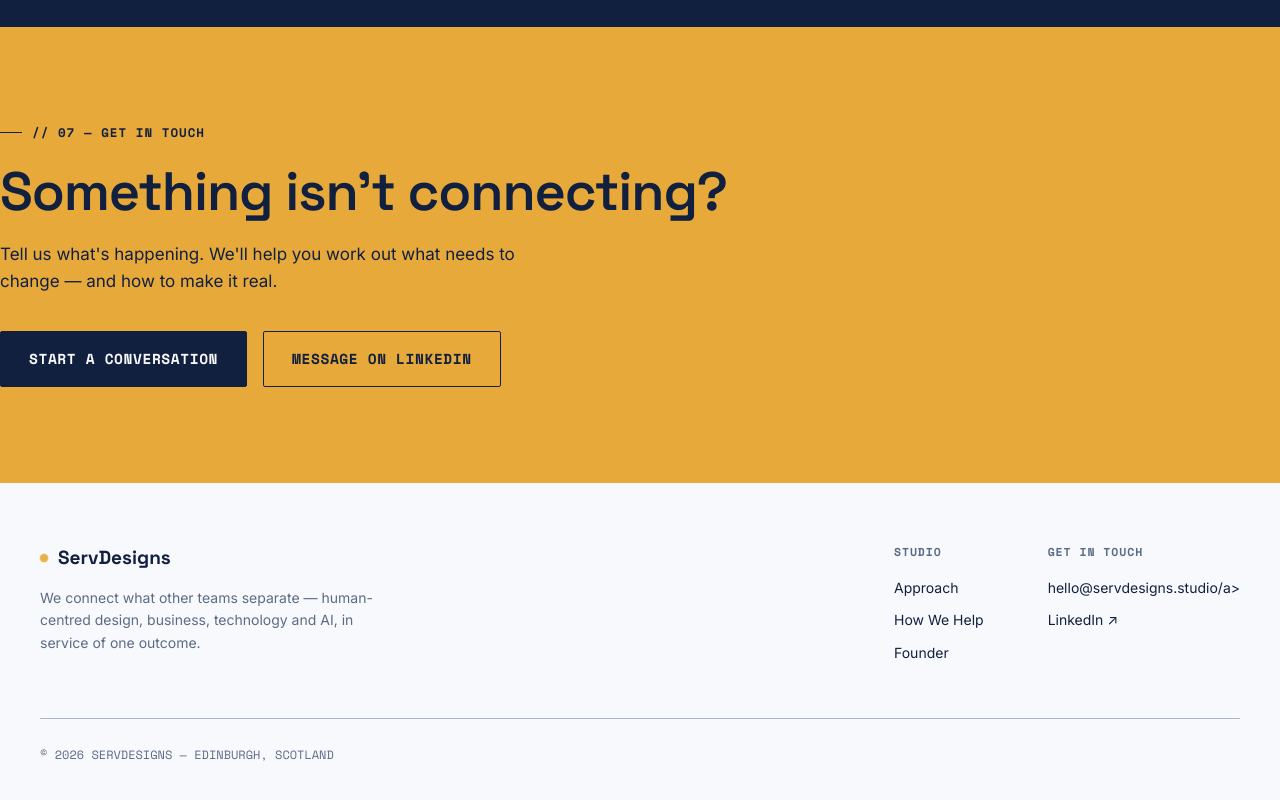
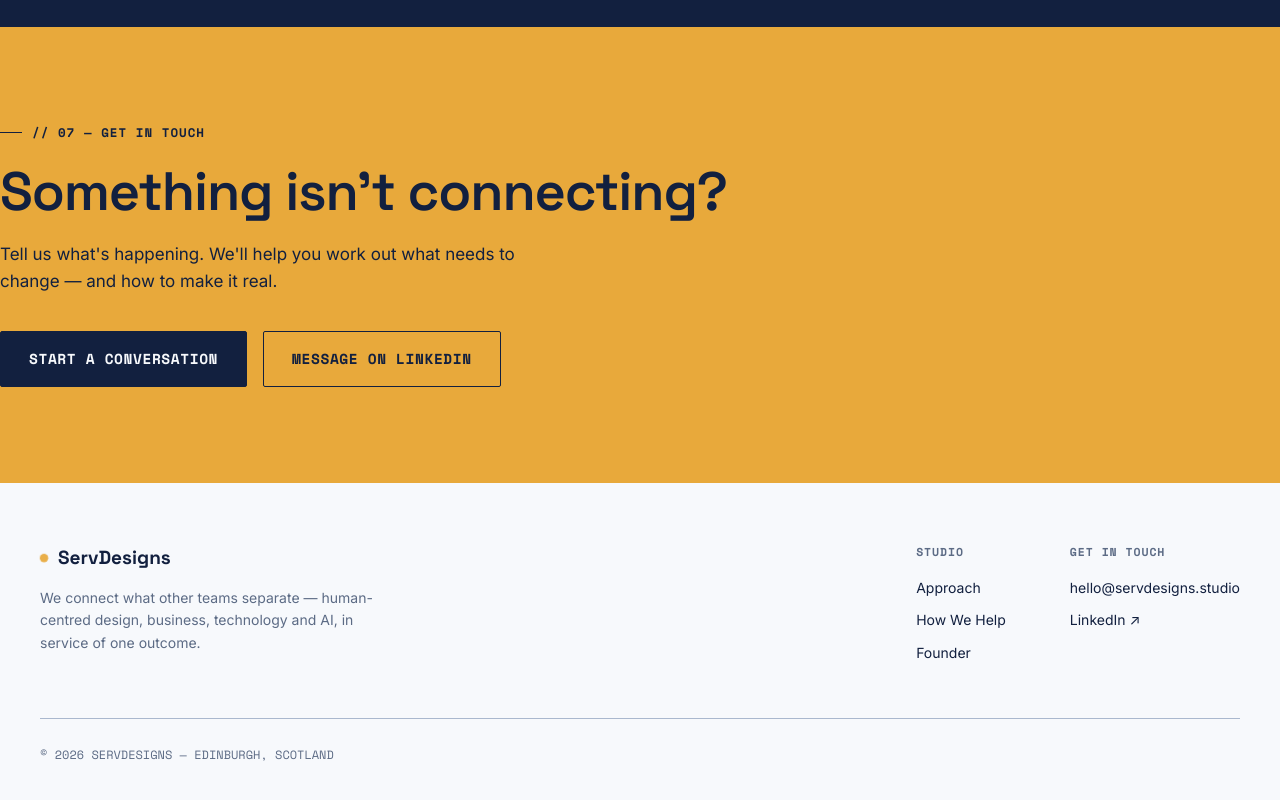
Before and after one commit to shwezpride/ServDesigns, a plain HTML site: page index.html in a window 1280 px wide. Shown: the part 6898-7698 px from the top of the page. Drawn offline with nearby package versions, Linux system fonts and the light colour scheme.

Commit message:
Update index.html

```diff
--- a/index.html
+++ b/index.html
@@ -667,7 +667,7 @@
         </div>
         <div class="footer-col">
           <h5>Get In Touch</h5>
-          <a href="mailto:hello@servdesigns.studio">hello@servdesigns.studio/a>
+          <a href="mailto:hello@servdesigns.studio">hello@servdesigns.studio</a>
           <a href="https://www.linkedin.com/in/shwetaamale/" target="_blank" rel="noopener">LinkedIn ↗</a>
         </div>
       </div>
```
